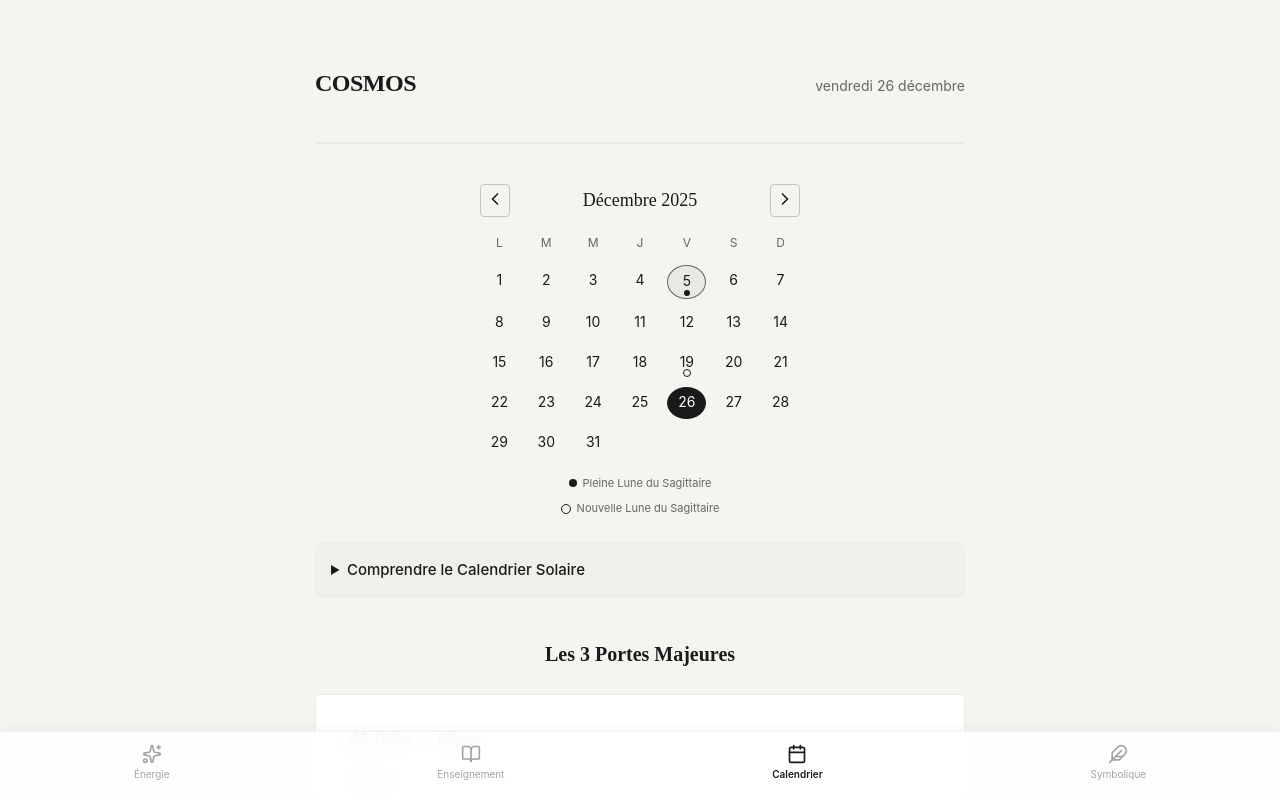
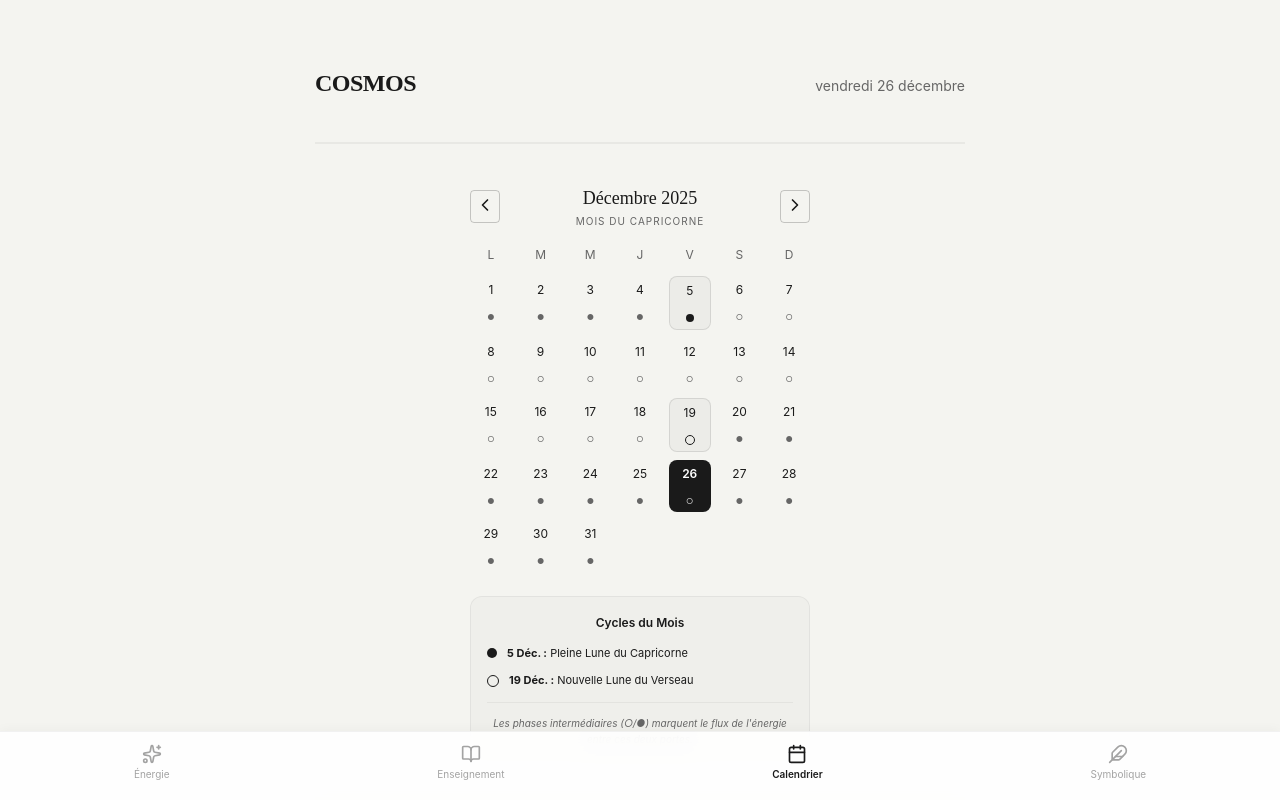
Before and after one commit to NeousAxis/cosmos-app, a React (Vite) app in the folder cosmos-web/: page / in a window 1280 px wide. Both pictures are taken after a click on the button "Calendrier". Shown: the top 800 px of the page. Built offline with nearby package versions, Linux system fonts and the light colour scheme.

Commit message:
fix(calendar): correct moon phase dates and add daily phase indicators

```diff
--- a/cosmos-web/src/components/Calendar.jsx
+++ b/cosmos-web/src/components/Calendar.jsx
@@ -3,14 +3,33 @@ import React from 'react';
 
 const Calendar = () => {
     const weekDays = ['L', 'M', 'M', 'J', 'V', 'S', 'D'];
-    // Dec 2025 fake calendar for demo
     const days = Array.from({ length: 31 }, (_, i) => i + 1);
 
+    // Specific moon phases for Dec 2025 as requested
+    // Dec 5: Full Moon of Capricorn
+    // Dec 19: New Moon of Aquarius
+    const getPhaseInfo = (day) => {
+        if (day === 5) return { type: 'full', label: 'Pleine Lune du Capricorne' };
+        if (day === 19) return { type: 'new', label: 'Nouvelle Lune du Verseau' };
+
+        // Approximation logic for other days
+        if (day < 5) return { type: 'waxing', label: 'Gibbeuse Croissante' };
+        if (day > 5 && day < 12) return { type: 'waning', label: 'Gibbeuse Décroissante' };
+        if (day === 12) return { type: 'quarter', label: 'Dernier Quartier' };
+        if (day > 12 && day < 19) return { type: 'waning', label: 'Dernier Croissant' };
+        if (day > 19 && day < 26) return { type: 'waxing', label: 'Premier Croissant' };
+        if (day === 26) return { type: 'quarter', label: 'Premier Quartier' };
+        return { type: 'waxing', label: 'Gibbeuse Croissante' };
+    };
+
     return (
-        <div className="calendar-container" style={{ width: '100%', maxWidth: '320px', margin: '0 auto' }}>
+        <div className="calendar-container" style={{ width: '100%', maxWidth: '340px', margin: '0 auto' }}>
             <div style={{ display: 'flex', justifyContent: 'space-between', alignItems: 'center', marginBottom: '16px' }}>
                 <button className="btn-ghost" style={{ padding: '4px' }}><ChevronLeft size={20} /></button>
-                <span style={{ fontFamily: 'Playfair Display', fontSize: '18px' }}>Décembre 2025</span>
+                <div style={{ textAlign: 'center' }}>
+                    <div style={{ fontFamily: 'Playfair Display', fontSize: '18px' }}>Décembre 2025</div>
+                    <div style={{ fontSize: '10px', color: 'var(--text-muted)', textTransform: 'uppercase', letterSpacing: '1px' }}>Mois du Capricorne</div>
+                </div>
                 <button className="btn-ghost" style={{ padding: '4px' }}><ChevronRight size={20} /></button>
             </div>
 
@@ -23,43 +42,64 @@ const Calendar = () => {
             <div style={{ display: 'grid', gridTemplateColumns: 'repeat(7, 1fr)', gap: '8px' }}>
                 {days.map(d => {
                     const isToday = d === 26;
-                    // Demo Moon Phases
-                    const isFullMoon = d === 5;
-                    const isNewMoon = d === 19;
-                    const isSpecial = isFullMoon;
+                    const phase = getPhaseInfo(d);
+                    const isMainPhase = phase.type === 'full' || phase.type === 'new';
 
                     return (
                         <div
                             key={d}
+                            title={phase.label}
                             style={{
-                                height: '32px',
+                                height: '44px',
                                 display: 'flex',
                                 flexDirection: 'column',
                                 alignItems: 'center',
-                                justifyContent: 'center',
+                                justifyContent: 'space-between',
                                 position: 'relative',
-                                borderRadius: '50%',
-                                backgroundColor: isToday ? 'var(--text-main)' : isSpecial ? 'rgba(0,0,0,0.05)' : 'transparent',
+                                borderRadius: '8px',
+                                backgroundColor: isToday ? 'var(--text-main)' : isMainPhase ? 'rgba(0,0,0,0.03)' : 'transparent',
                                 color: isToday ? '#fff' : 'inherit',
-                                border: isSpecial ? '1px solid var(--text-muted)' : 'none'
+                                border: isMainPhase ? '1px solid rgba(0,0,0,0.1)' : 'none',
+                                padding: '4px 0'
                             }}
                         >
-                            <span style={{ fontSize: '14px' }}>{d}</span>
-                            {isFullMoon && <div style={{ width: '6px', height: '6px', borderRadius: '50%', backgroundColor: 'var(--text-main)', position: 'absolute', bottom: '2px' }} />}
-                            {isNewMoon && <div style={{ width: '6px', height: '6px', borderRadius: '50%', border: '1px solid var(--text-main)', position: 'absolute', bottom: '2px' }} />}
+                            <span style={{ fontSize: '12px', fontWeight: isToday ? 600 : 400 }}>{d}</span>
+
+                            <div style={{ height: '14px', display: 'flex', alignItems: 'center' }}>
+                                {phase.type === 'full' ? (
+                                    <div style={{ width: '8px', height: '8px', borderRadius: '50%', backgroundColor: isToday ? '#fff' : 'var(--text-main)' }} />
+                                ) : phase.type === 'new' ? (
+                                    <div style={{ width: '8px', height: '8px', borderRadius: '50%', border: `1px solid ${isToday ? '#fff' : 'var(--text-main)'}` }} />
+                                ) : (
+                                    <div style={{ fontSize: '8px', color: isToday ? 'rgba(255,255,255,0.8)' : 'var(--text-muted)', textAlign: 'center', lineHeight: '1' }}>
+                                        {phase.type === 'waxing' ? '●' : '○'}
+                                    </div>
+                                )}
+                            </div>
                         </div>
                     );
                 })}
             </div>
-            <div style={{ marginTop: '16px', fontSize: '11px', color: 'var(--text-muted)', display: 'flex', flexDirection: 'column', gap: '8px', alignItems: 'center' }}>
-                <span style={{ display: 'flex', alignItems: 'center', gap: '6px' }}>
-                    <div style={{ width: '8px', height: '8px', borderRadius: '50%', backgroundColor: 'var(--text-main)' }} />
-                    Pleine Lune du Sagittaire
-                </span>
-                <span style={{ display: 'flex', alignItems: 'center', gap: '6px' }}>
-                    <div style={{ width: '8px', height: '8px', borderRadius: '50%', border: '1px solid var(--text-main)' }} />
-                    Nouvelle Lune du Sagittaire
-                </span>
+
+            <div style={{ marginTop: '24px', padding: '16px', borderRadius: '12px', background: 'rgba(0,0,0,0.02)', border: '1px solid rgba(0,0,0,0.05)' }}>
+                <div style={{ fontSize: '12px', fontWeight: 600, marginBottom: '12px', textAlign: 'center' }}>Cycles du Mois</div>
+                <div style={{ display: 'flex', flexDirection: 'column', gap: '10px' }}>
+                    <div style={{ display: 'flex', alignItems: 'center', gap: '10px', fontSize: '11px' }}>
+                        <div style={{ width: '10px', height: '10px', borderRadius: '50%', backgroundColor: 'var(--text-main)' }} />
+                        <div style={{ flex: 1 }}>
+                            <strong>5 Déc. :</strong> Pleine Lune du Capricorne
+                        </div>
+                    </div>
+                    <div style={{ display: 'flex', alignItems: 'center', gap: '10px', fontSize: '11px' }}>
+                        <div style={{ width: '10px', height: '10px', borderRadius: '50%', border: '1px solid var(--text-main)' }} />
+                        <div style={{ flex: 1 }}>
+                            <strong>19 Déc. :</strong> Nouvelle Lune du Verseau
+                        </div>
+                    </div>
+                </div>
+                <div style={{ marginTop: '12px', paddingTop: '12px', borderTop: '1px solid rgba(0,0,0,0.05)', fontSize: '10px', color: 'var(--text-muted)', fontStyle: 'italic', textAlign: 'center' }}>
+                    Les phases intermédiaires (○/●) marquent le flux de l'énergie entre ces deux portes.
+                </div>
             </div>
         </div>
     );
```
